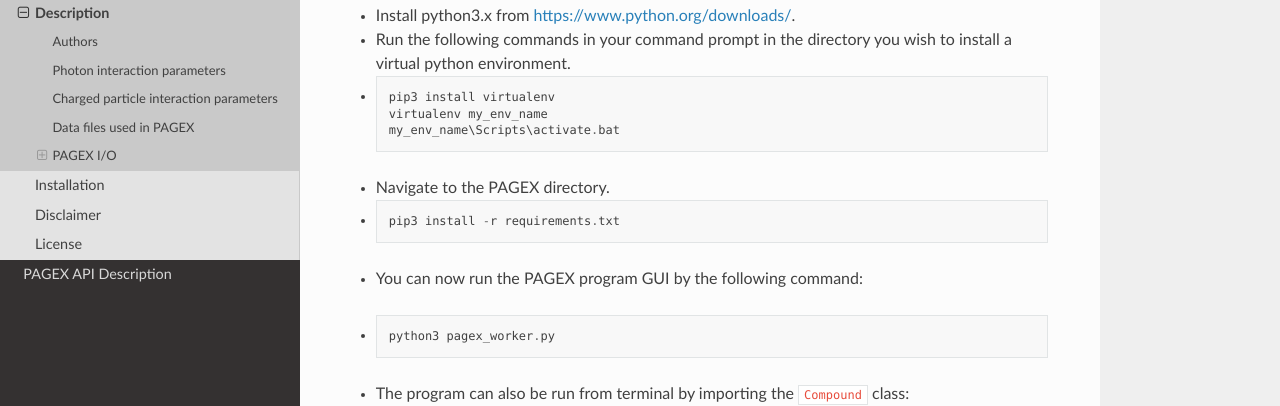
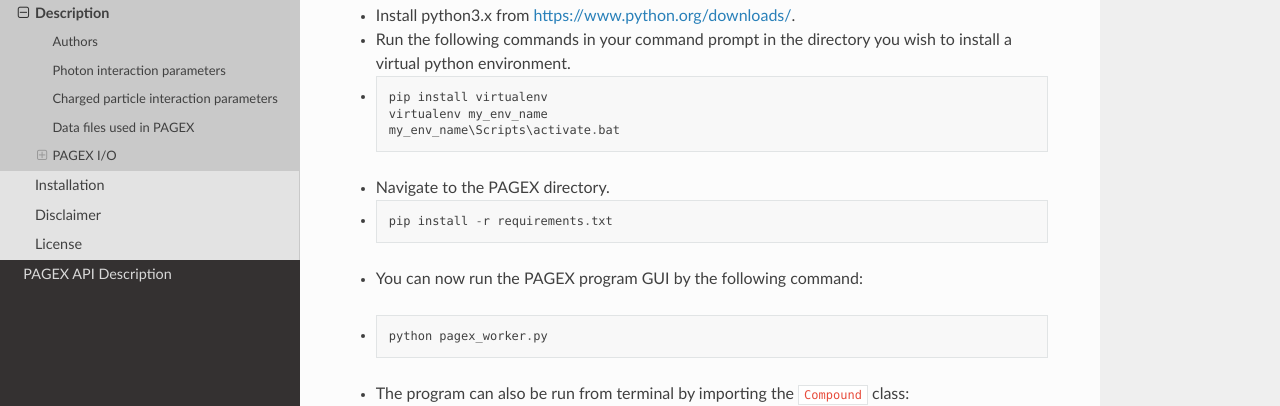
Before and after one commit to sriharijayaram5/PAGEX, a Sphinx documentation site: the page built from docs/README.rst, in a window 1280 px wide and 900 px high, scrolled down 2330 px. Shown: the part 170-576 px from the top of the window. Built offline with Sphinx 7.4.7 and the Read the Docs theme 2.0.0, drawn with Linux system fonts in a browser that asks for light colours.

Commit message:
Installation instr.

```diff
--- a/docs/README.rst
+++ b/docs/README.rst
@@ -350,7 +350,7 @@
 
 -  ::
 
-        pip3 install virtualenv
+        pip install virtualenv
         virtualenv my_env_name
         my_env_name\Scripts\activate.bat
 
@@ -358,13 +358,13 @@
 
 -  ::
 
-      pip3 install -r requirements.txt
+      pip install -r requirements.txt
 
 -  | You can now run the PAGEX program GUI by the following command:
 
 -  ::
 
-      python3 pagex_worker.py
+      python pagex_worker.py
 
 -  The program can also be run from terminal by importing the
    ``Compound`` class:
```
Also changed, not shown: README.md (+7 -3 lines).
